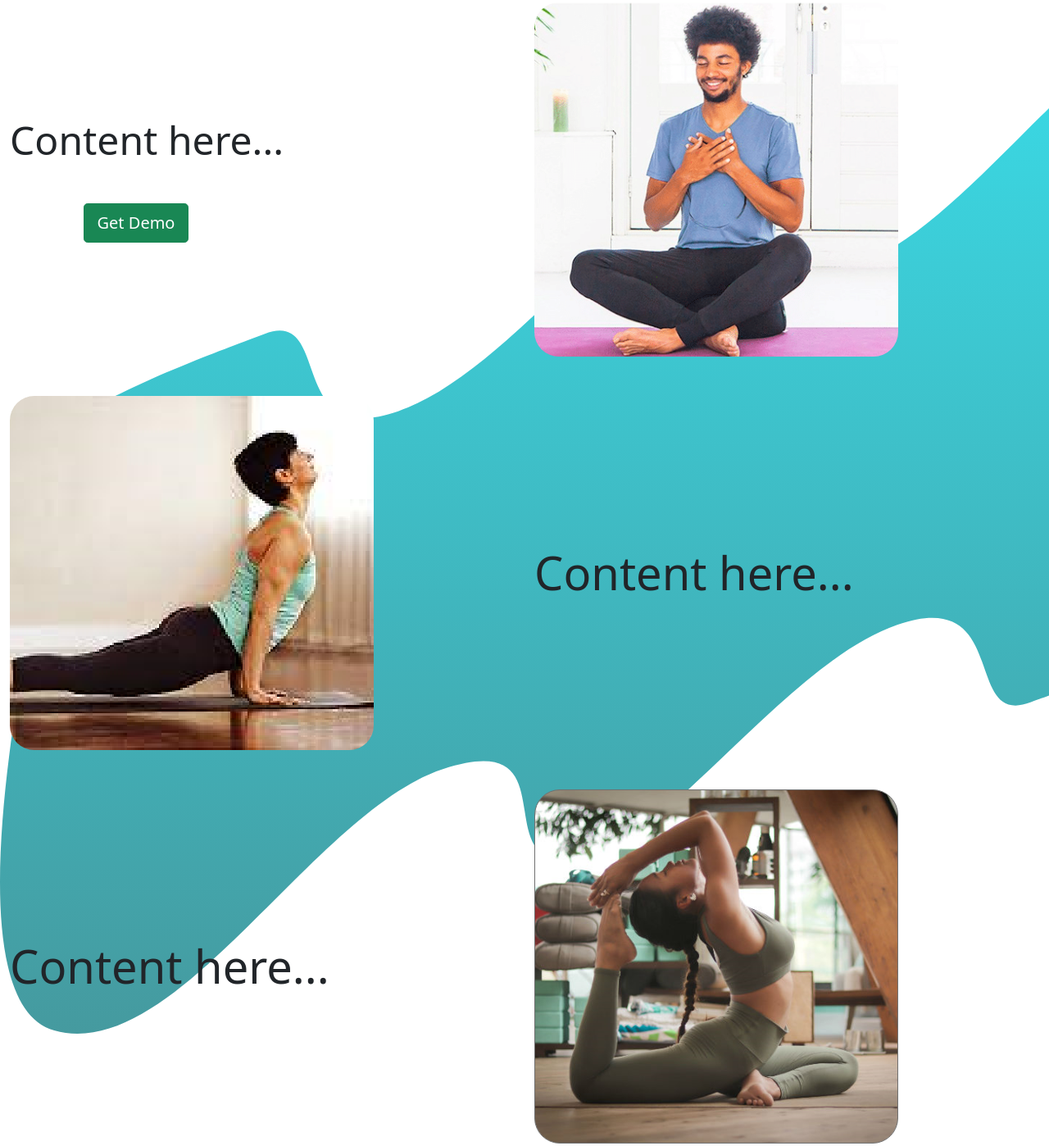
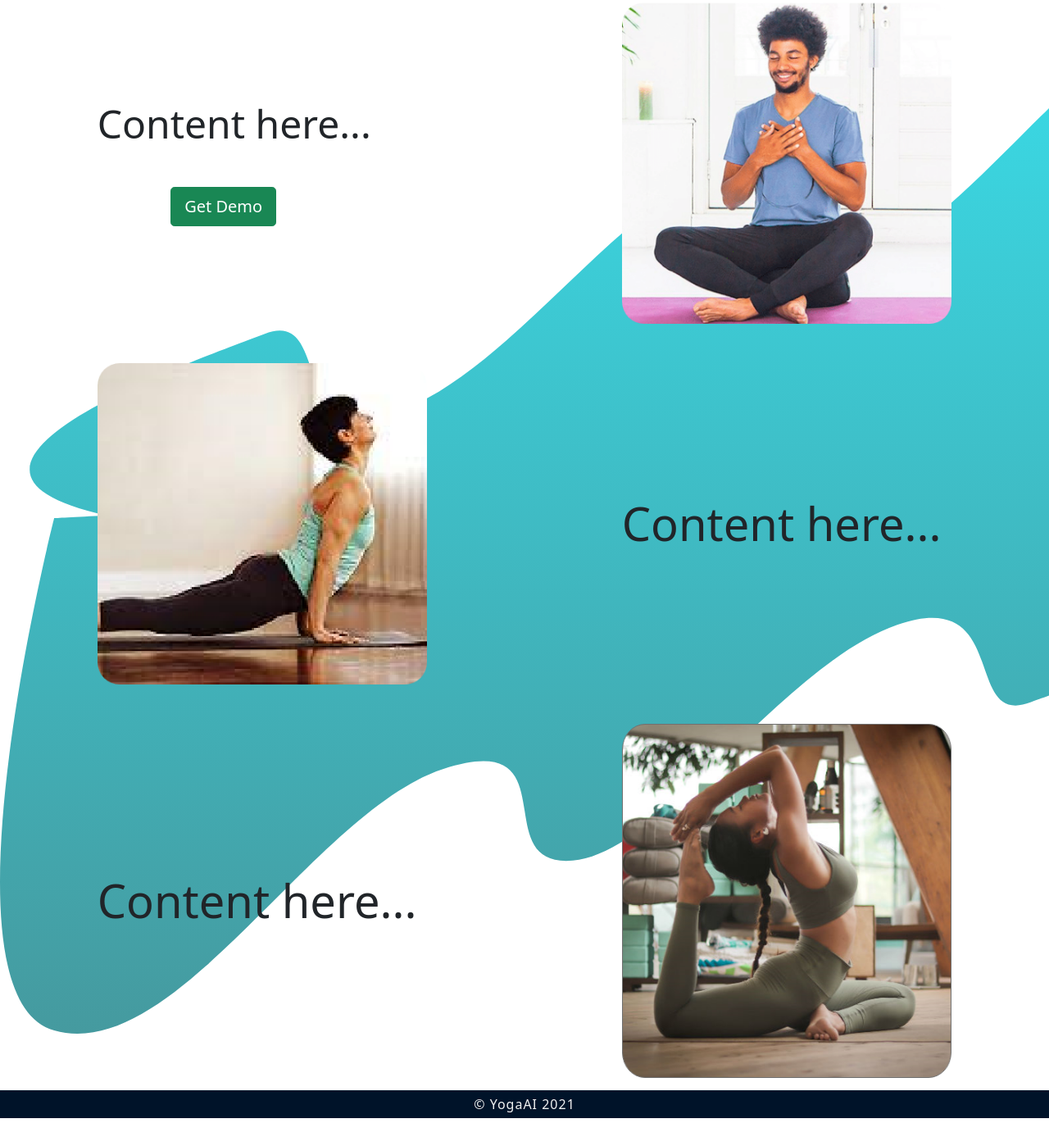
Before and after one commit to bharatpaliwal-169/btp-v1, a plain HTML site: page index.html in a window 1280 px wide. Shown: the part 93-1491 px from the top of the page at 82% size. After the commit the page ends 1457 px from the top, so only its background shows below. Drawn offline with nearby package versions, Linux system fonts and the light colour scheme.

Commit message:
index modify

```diff
--- a/index.html
+++ b/index.html
@@ -20,11 +20,6 @@
         <span class="navbar-toggler-icon"></span>
       </button>
       <div class="collapse navbar-collapse" id="NSC">
-        <!-- <ul class="navbar-nav me-auto mb-2 mb-lg-0">
-          <li class="nav-item">
-            <a class="nav-link" href="#">Home</a>
-          </li>
-        </ul> -->
         <div class='navbar-nav ms-auto'>
           <li class="nav-item">
             <a class="nav-link" href="#">About</a>
@@ -43,7 +38,7 @@
   <!-- main -->
   <div class='container-fluid'>
     <div class='row' id='main-content'>
-      <div  class='col-sm-6 d-none d-md-block'>
+      <div  class='col-sm-6 d-none d-md-block offset-sm-1'>
         <div class="display-5">
           Content here...
         </div>
@@ -52,23 +47,23 @@
         </div>
       </div>
 
-      <div class="col-12 col-sm-6">
-        <img src="images/img-1.png" alt="image" class="img-fluid my-imgs">
+      <div class="col-12 col-sm-4">
+        <img src="images/img-1.png" alt="image" class="img-fluid">
       </div>
 
-      <div class="mt-5 col-12 col-sm-6">
-        <img src="images/img-2.png" alt="image" class="img-fluid my-imgs">
+      <div class="mt-5 col-12 col-sm-4 offset-sm-1">
+        <img src="images/img-2.png" alt="image" class="img-fluid">
       </div>
 
-      <div class="mt-5 col-sm-6 d-none d-md-block display-4">
+      <div class="mt-5 col-sm-4 d-none d-md-block display-4 offset-sm-2">
         Content here...
       </div>
 
-      <div class="mt-5 col-sm-6 d-none d-md-block display-4 align-middle">
+      <div class="offset-sm-1 mt-5 col-sm-6 d-none d-md-block display-4 align-middle">
         Content here...
       </div>
 
-      <div class="mt-5 col-12 col-sm-6">
+      <div class="mt-5 col-12 col-sm-4">
         <img src="images/img-3.png" alt="image" class="img-fluid my-imgs">
       </div>
 
```
